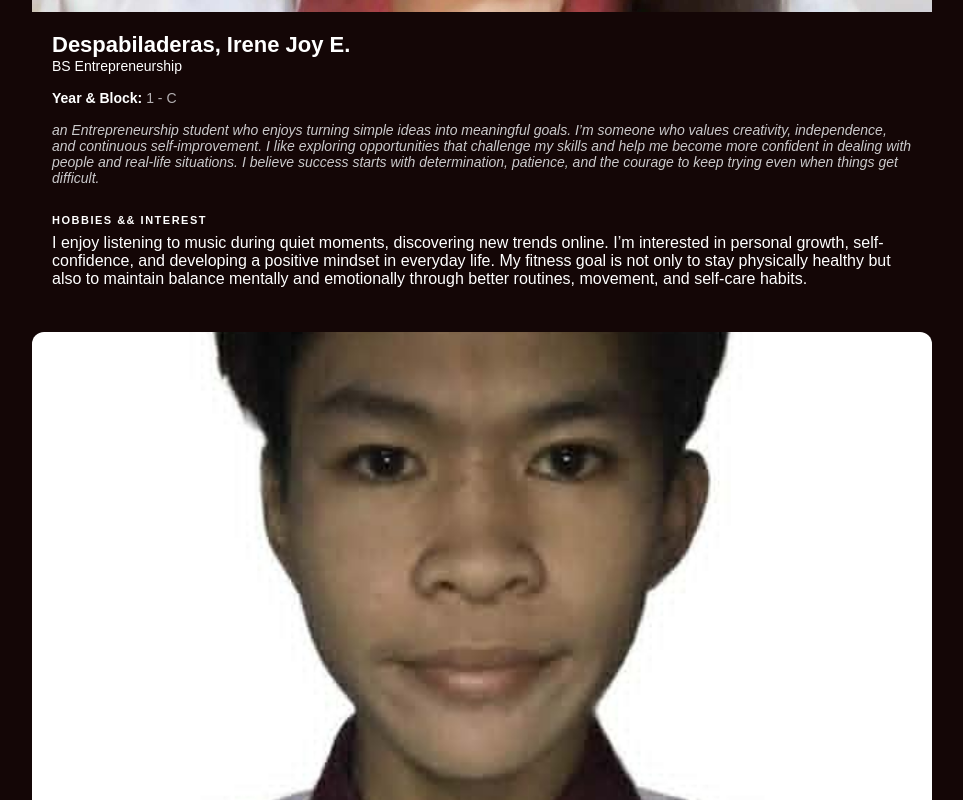
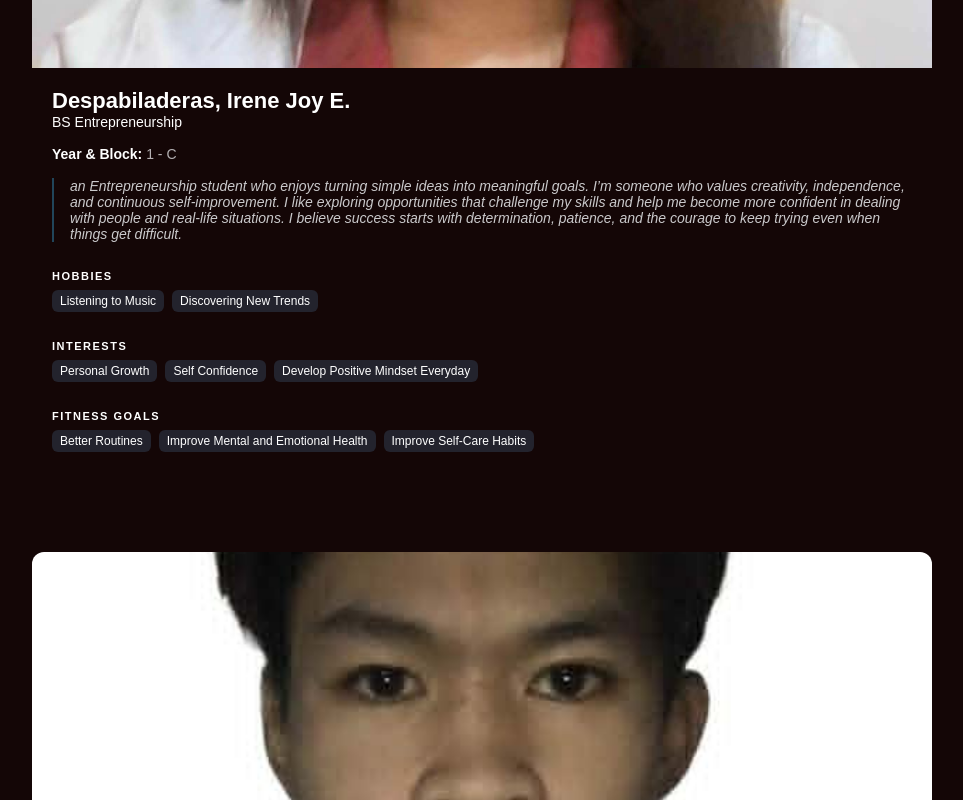
Before and after one commit to Pat0616/PathFitSSUG5, a React (Vite) app in the folder PathFitCompendium/: page /members in a window 1280 px wide. Shown: the part 2220-3020 px from the top of the page, without its empty margins (158-1121 px from the left). Built offline with nearby package versions, Linux system fonts and the light colour scheme.

Commit message:
polished member card design

```diff
--- a/PathFitCompendium/src/pages/Members Page/MembersPage.tsx
+++ b/PathFitCompendium/src/pages/Members Page/MembersPage.tsx
@@ -156,8 +156,29 @@ const [isSidebarOpen, setIsSidebarOpen] = useState(true);
           <p className="quote">an Entrepreneurship student who enjoys turning simple ideas into meaningful goals. I’m someone who values creativity, independence, and continuous self-improvement. I like exploring opportunities that challenge my skills and help me become more confident in dealing with people and real-life situations. I believe success starts with determination, patience, and the courage to keep trying even when things get difficult.</p>
 
           <div className="tags-section">
-            <p className="tag-title">Hobbies && Interest</p>
-            <p>I enjoy listening to music during quiet moments, discovering new trends online. I’m interested in personal growth, self-confidence, and developing a positive mindset in everyday life. My fitness goal is not only to stay physically healthy but also to maintain balance mentally and emotionally through better routines, movement, and self-care habits.</p>
+            <p className="tag-title">Hobbies</p>
+            <div className="tags">
+              <span className="tag">Listening to Music</span>
+              <span className="tag">Discovering New Trends</span>
+            </div>
+          </div>
+
+          <div className="tags-section">
+            <p className="tag-title">Interests</p>
+            <div className="tags">
+              <span className="tag">Personal Growth</span>
+              <span className="tag">Self Confidence</span>
+              <span className='tag'>Develop Positive Mindset Everyday</span>
+            </div>
+          </div>
+
+          <div className="tags-section">
+            <p className="tag-title">Fitness Goals</p>
+            <div className="tags">
+              <span className="tag">Better Routines</span>
+              <span className="tag">Improve Mental and Emotional Health</span>
+              <span className='tag'>Improve Self-Care Habits</span>
+            </div>
           </div>
 
 
--- a/PathFitCompendium/src/pages/Members Page/members.css
+++ b/PathFitCompendium/src/pages/Members Page/members.css
@@ -32,7 +32,7 @@
 .grid {
   display: grid;
   grid-template-columns: 1fr;
-  gap: 24px;
+  gap: 8rem;
   max-width: 700px;
   margin: 0 auto;
 }
@@ -48,8 +48,8 @@
 }
 
 .card:hover {
-  border-color: var(--accent);
-  box-shadow: 0 10px 30px rgba(0,0,0,0.3);
+  border-color: white;
+  box-shadow: 0 10px 30px rgba(255, 255, 255, 0.697);
 }
 
 /* image */
@@ -100,6 +100,8 @@
   font-size: 14px;
   font-style: italic;
   color: rgba(248, 250, 252, 0.8);
+  padding-left: 1rem;
+  border-left: 2px solid rgba(56, 189, 248, 0.35);
 }
 
 /* tags */
@@ -144,6 +146,7 @@
 {
     .grid{
         max-width: 900px;
+        gap: 5rem;
     }
 
     .image-box {
```
